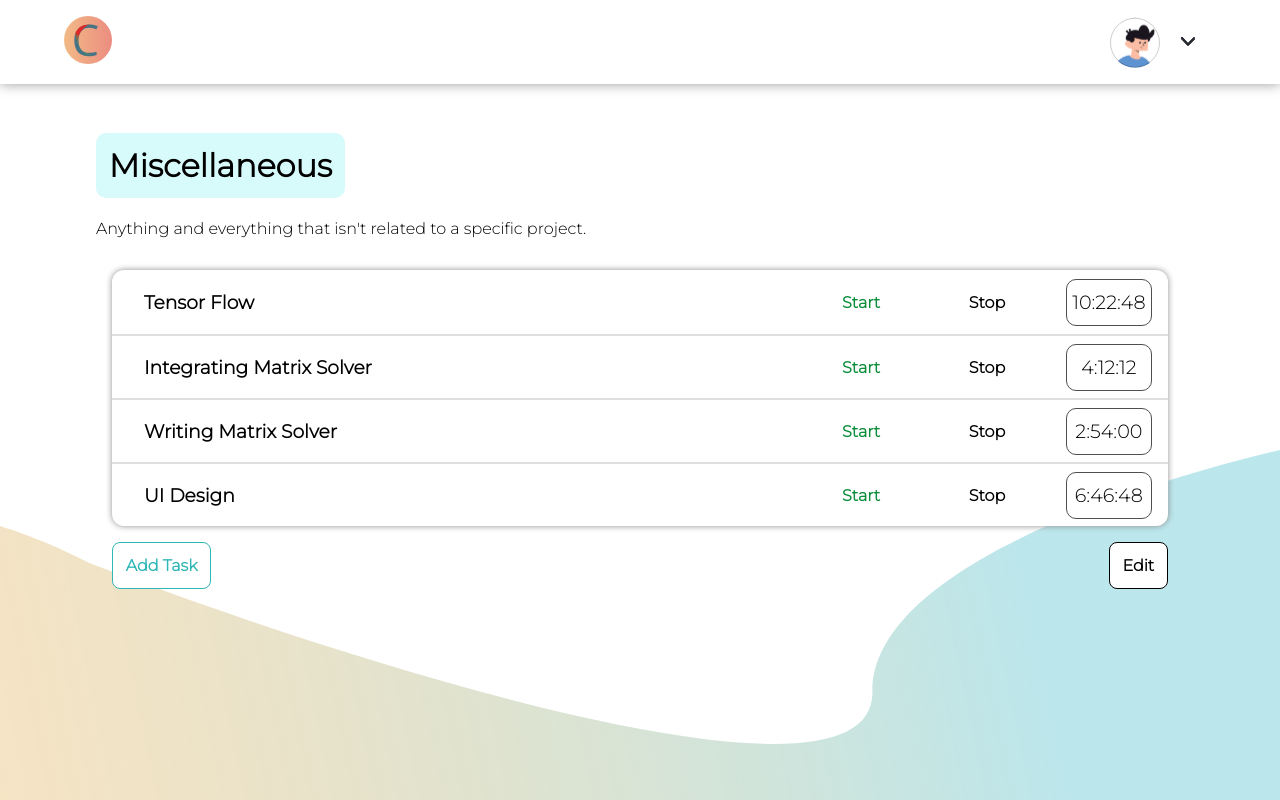
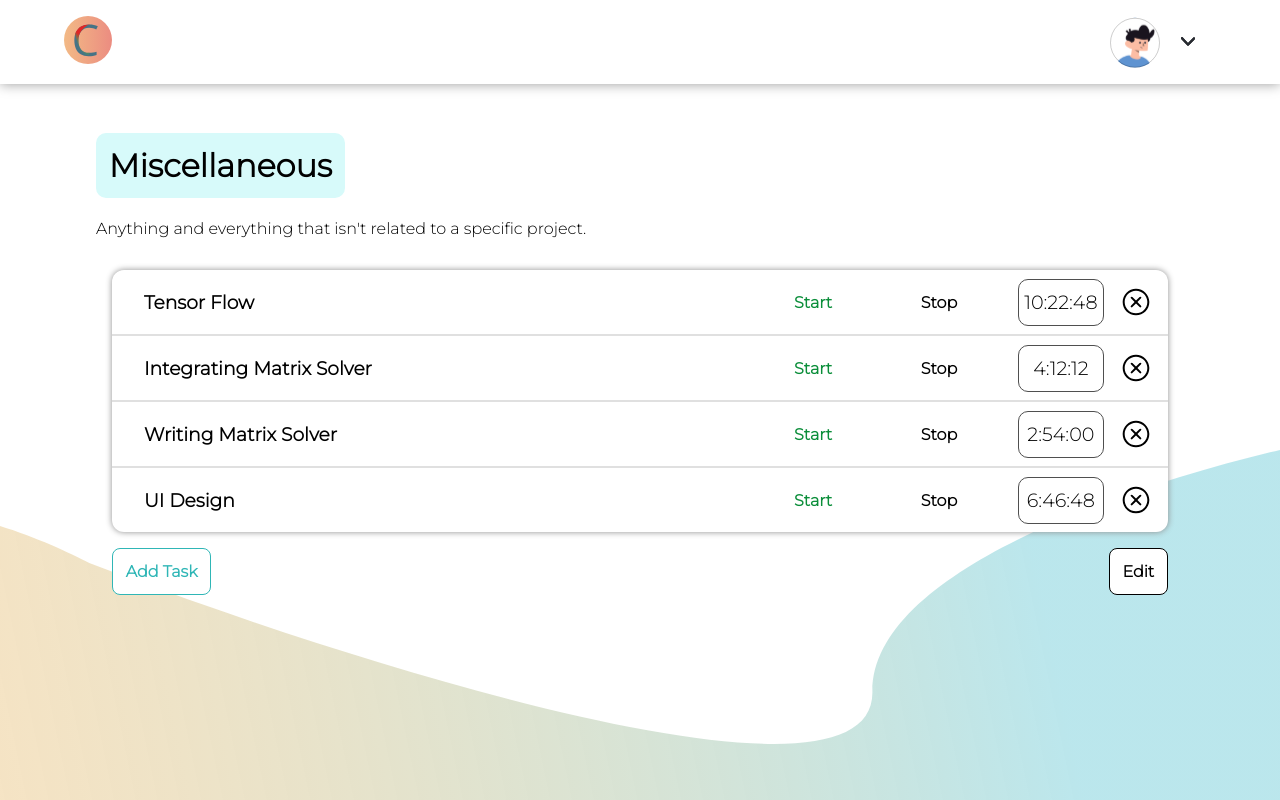
Before and after one commit to jermainejanszen/carta, a Next.js app: page /projects/1 in a window 1280 px wide. Both pictures are taken after a click on the button "Edit". Built offline with nearby package versions, Linux system fonts and the light colour scheme.

Commit message:
added delete buttons in edit mode for tasks

```diff
--- a/pages/projects/[id].tsx
+++ b/pages/projects/[id].tsx
@@ -40,6 +40,7 @@ const Project = (props: Props) => {
   const [name, setName] = useState(mockData.name);
   const [description, setDescription] = useState(mockData.description);
   const [tasks, setTasks] = useState(mockData.tasks);
+  const [editMode, setEditMode] = useState(false);
 
   const handleAddTaskClick = (e) => {
     e.preventDefault();
@@ -77,19 +78,31 @@ const Project = (props: Props) => {
         <div className={styles.taskContainer}>
           <div className={styles.taskList}>
             {tasks.map((value, index) => {
-              return <TaskItem
-                name={value.name}
-                time={value.time}
-                key={index}
-                index={index}
-                editName={handleEditTaskName}
-                editTime={handleEditTaskTime} />
-                }
+              return (
+              <div key={index} >
+                <TaskItem
+                  name={value.name}
+                  time={value.time}
+                  index={index}
+                  editName={handleEditTaskName}
+                  editTime={handleEditTaskTime} />
+                  {editMode && <img src="/icons/cancel.svg" alt="cancel" />}
+              </div>
+              )}
             )}
           </div>
           <div className={styles.taskActions}>
-            <Button onClick={handleAddTaskClick} palette="secondary" variant="outlined">Add Task</Button>
-            <Button variant="outlined">Edit</Button>
+            <Button
+              onClick={handleAddTaskClick}
+              palette="secondary"
+              variant="outlined">
+                Add Task
+            </Button>
+            <Button
+              onClick={() => setEditMode(!editMode)}
+              variant="outlined">
+                Edit
+            </Button>
           </div>
         </div>
       </main>
--- a/styles/Project.module.scss
+++ b/styles/Project.module.scss
@@ -42,6 +42,33 @@
     box-shadow: 0 0px 6px $beta400;
     border-radius: 12px;
     background-color: white;
+
+    > div {
+      border-top: 2px solid $beta500;
+      border-bottom: none;
+      display: flex;
+      align-items: center;
+
+      > img {
+        margin-right: 1rem;
+        height: 2rem;
+        border-radius: 50%;
+        transition: filter 0.2s ease;
+      }
+
+      > img:hover {
+        filter: invert(23%) sepia(97%) saturate(5754%) hue-rotate(7deg) brightness(90%) contrast(110%);
+      }
+    }
+
+    > div:first-child {
+      border-radius: 12px 12px 0 0;
+      border: none;
+    }
+
+    > div:last-child {
+      border-radius: 0 0 12px 12px;
+    }
   }
 
   .taskActions {
--- a/styles/components/TaskItem.module.scss
+++ b/styles/components/TaskItem.module.scss
@@ -4,10 +4,9 @@
   display: flex;
   justify-content: space-between;
   align-items: center;
-  border-top: 2px solid $beta500;
-  border-bottom: none;
   padding-left: 2rem;
   height: 4rem;
+  flex-grow: 1;
 
   .taskName {
     display: flex;
@@ -50,15 +49,6 @@
   }
 }
 
-.container:first-child {
-  border-radius: 12px 12px 0 0;
-  border: none;
-}
-
-.container:last-child {
-  border-radius: 0 0 12px 12px;
-}
-
 .taskName:hover {
   img {
     opacity: 100%;
```
